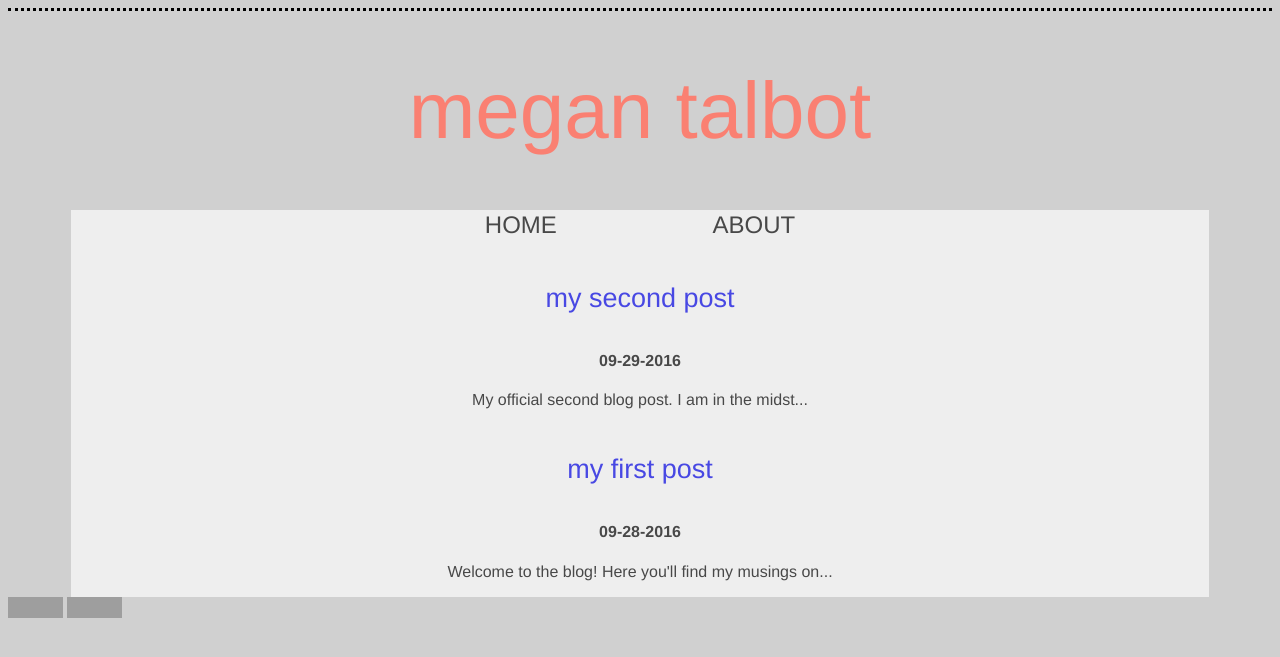
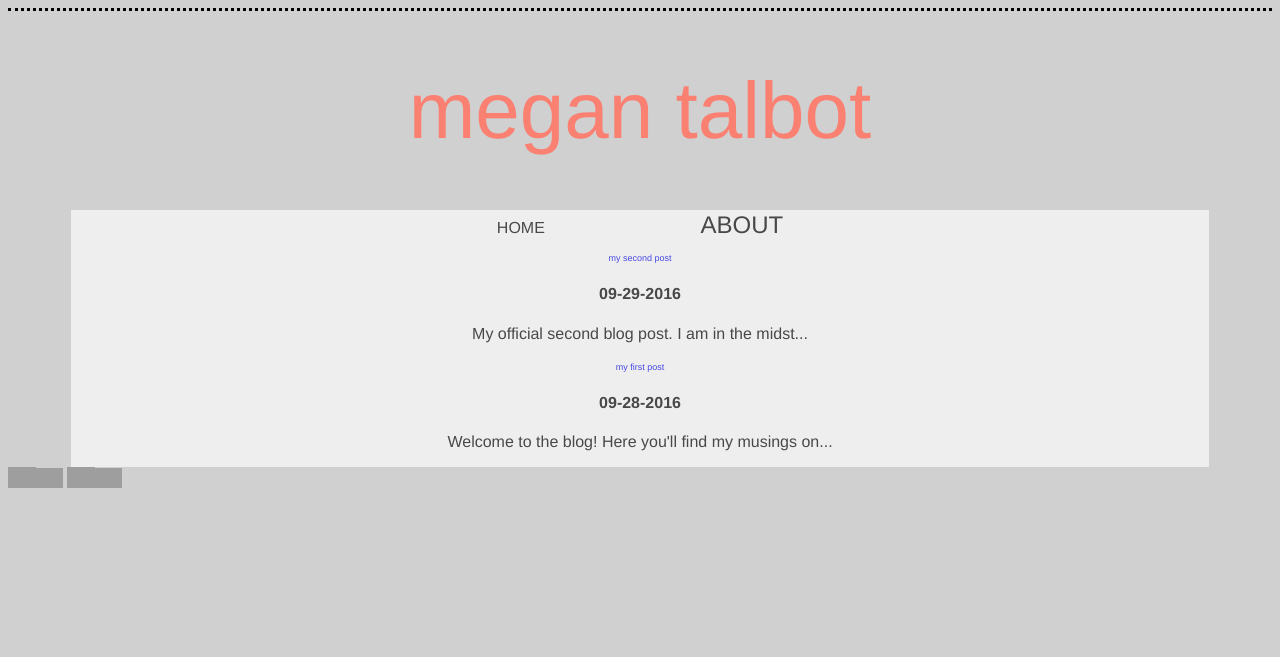
Before and after one commit to meganft/meganft.github.io, a Jekyll site: the page built from index.html, in a window 1280 px wide. Shown: the top 657 px of the page. Built offline with Jekyll 4.4.1, drawn with Linux system fonts in a browser that asks for light colours; grey boxes are pictures that could not be loaded.

Commit message:
Update to about page

```diff
--- a/_includes/header.html
+++ b/_includes/header.html
@@ -8,6 +8,6 @@
 <body>
   <h1>{{ site.title }}</h1>
   <div>
-      <a style="color:black; font-size: 1.5em; align: middle; padding:2cm;" href="/">HOME</a></li> <a style="color:black; font-size: 1.5em; align: middle; padding:2cm;" href="/about.html">ABOUT</a></li>
+      <a style="color:black; align: middle; padding:2cm;" href="/">HOME</a></li> <a style="color:black; font-size: 1.5em; align: middle; padding:2cm;" href="/about.html">ABOUT</a></li>
   </div>
   <div class="container">
--- a/css/styles.css
+++ b/css/styles.css
@@ -21,7 +21,7 @@
   color: black;
   font-family: Helvetica Neue;
   font-weight: lighter;
-  font-size: 36px;
+  font-size: .75em;
 }
 
 h2 {
```
